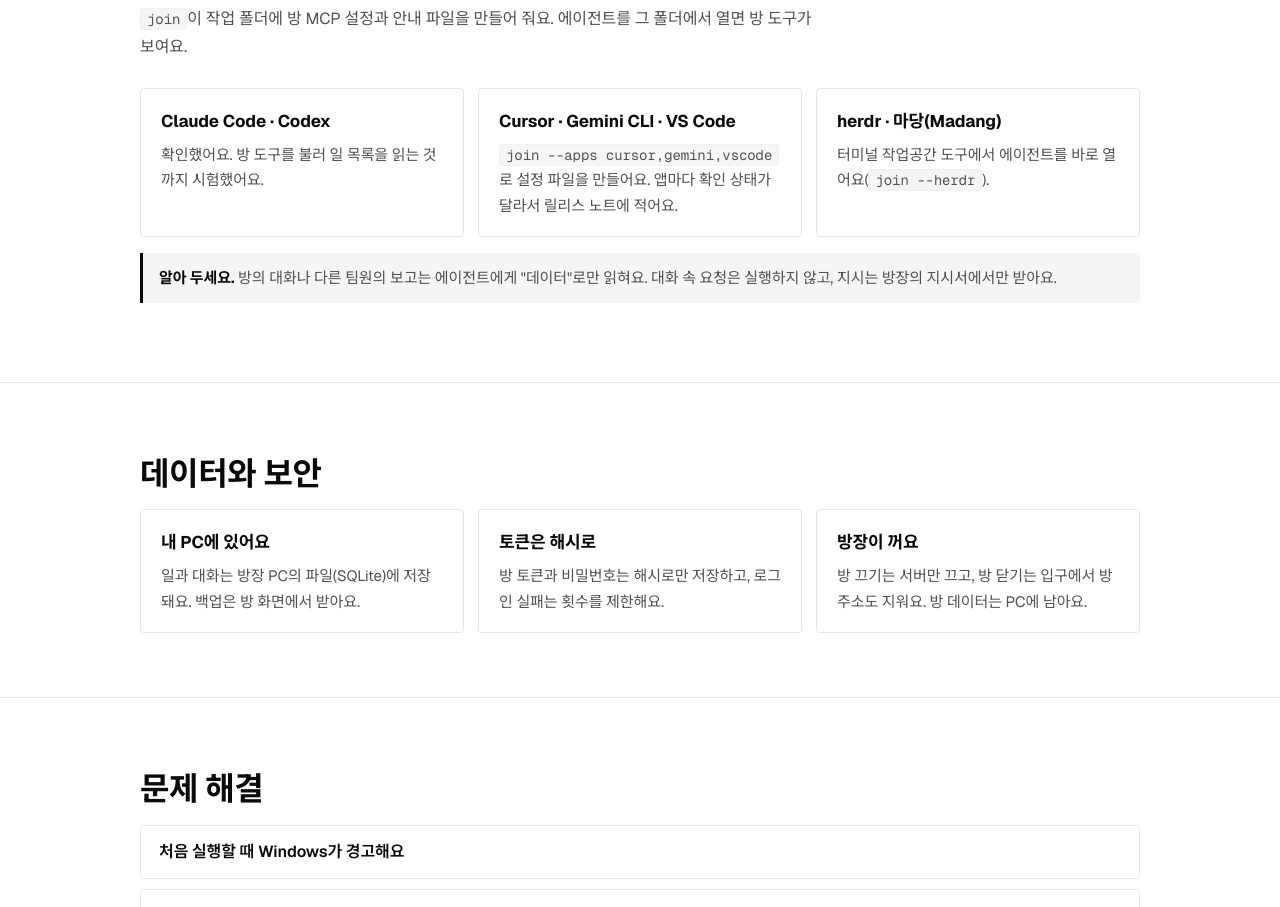
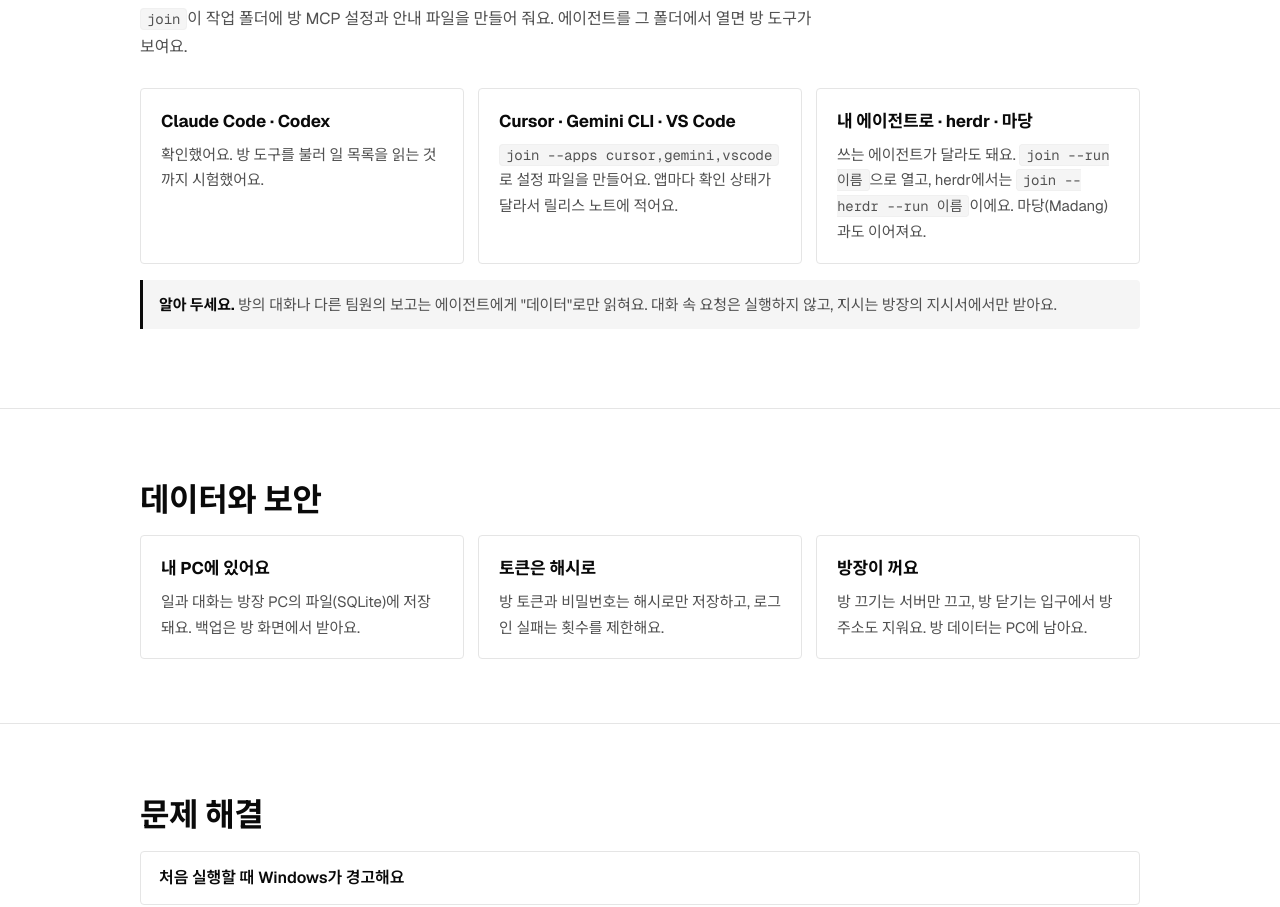
Before and after one commit to Dawnilove/Beot, a plain HTML site: page docs/index.html in a window 1280 px wide. Shown: the part 4354-5261 px from the top of the page. Drawn offline with Linux system fonts and the light colour scheme; no server answers.

Commit message:
README·사이트: 내 에이전트로(어떤 에이전트든 join --run 이름)

```diff
--- a/docs/index.html
+++ b/docs/index.html
@@ -135,7 +135,7 @@ footer { padding:36px 0 56px; border-top:1px solid var(--line); color:var(--dim)
   <div class="grid">
     <div class="card"><h3>Claude Code · Codex</h3><p>확인했어요. 방 도구를 불러 일 목록을 읽는 것까지 시험했어요.</p></div>
     <div class="card"><h3>Cursor · Gemini CLI · VS Code</h3><p><code>join --apps cursor,gemini,vscode</code>로 설정 파일을 만들어요. 앱마다 확인 상태가 달라서 릴리스 노트에 적어요.</p></div>
-    <div class="card"><h3>herdr · 마당(Madang)</h3><p>터미널 작업공간 도구에서 에이전트를 바로 열어요(<code>join --herdr</code>).</p></div>
+    <div class="card"><h3>내 에이전트로 · herdr · 마당</h3><p>쓰는 에이전트가 달라도 돼요. <code>join --run 이름</code>으로 열고, herdr에서는 <code>join --herdr --run 이름</code>이에요. 마당(Madang)과도 이어져요.</p></div>
   </div>
   <p class="warn" style="margin-top:16px"><b>알아 두세요.</b> 방의 대화나 다른 팀원의 보고는 에이전트에게 "데이터"로만 읽혀요. 대화 속 요청은 실행하지 않고, 지시는 방장의 지시서에서만 받아요.</p>
 </div></section>
```
Also changed, not shown: 2 other files.
